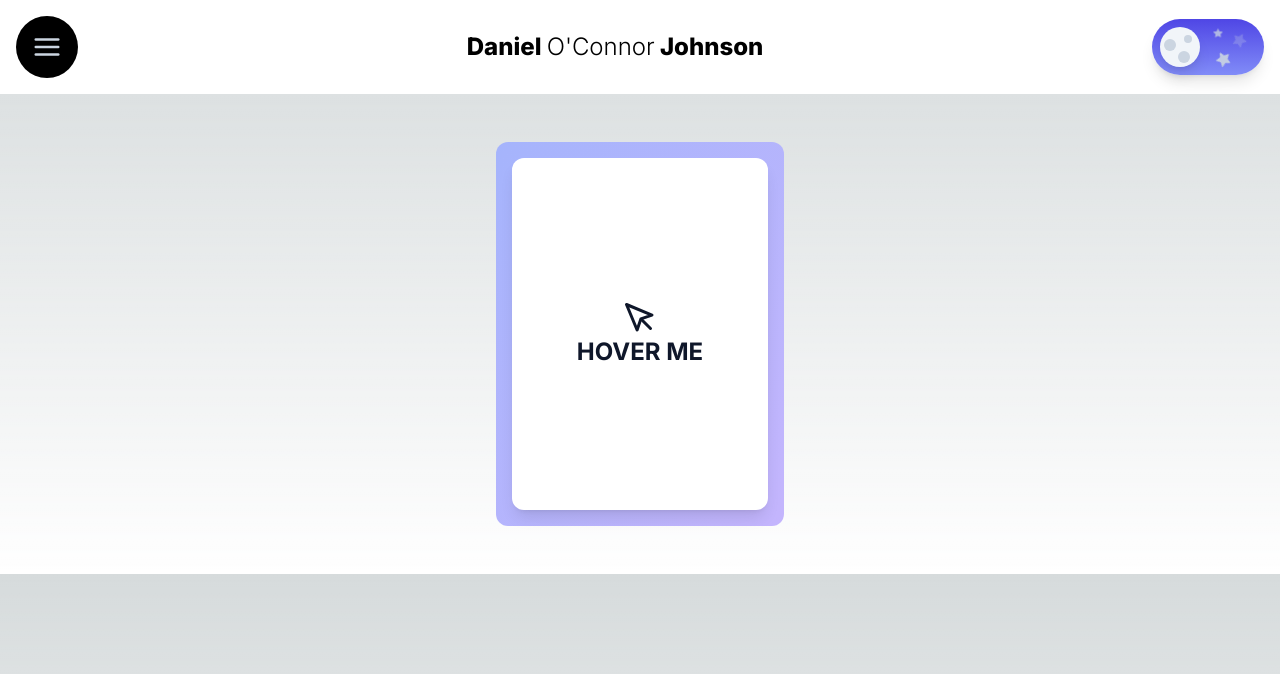
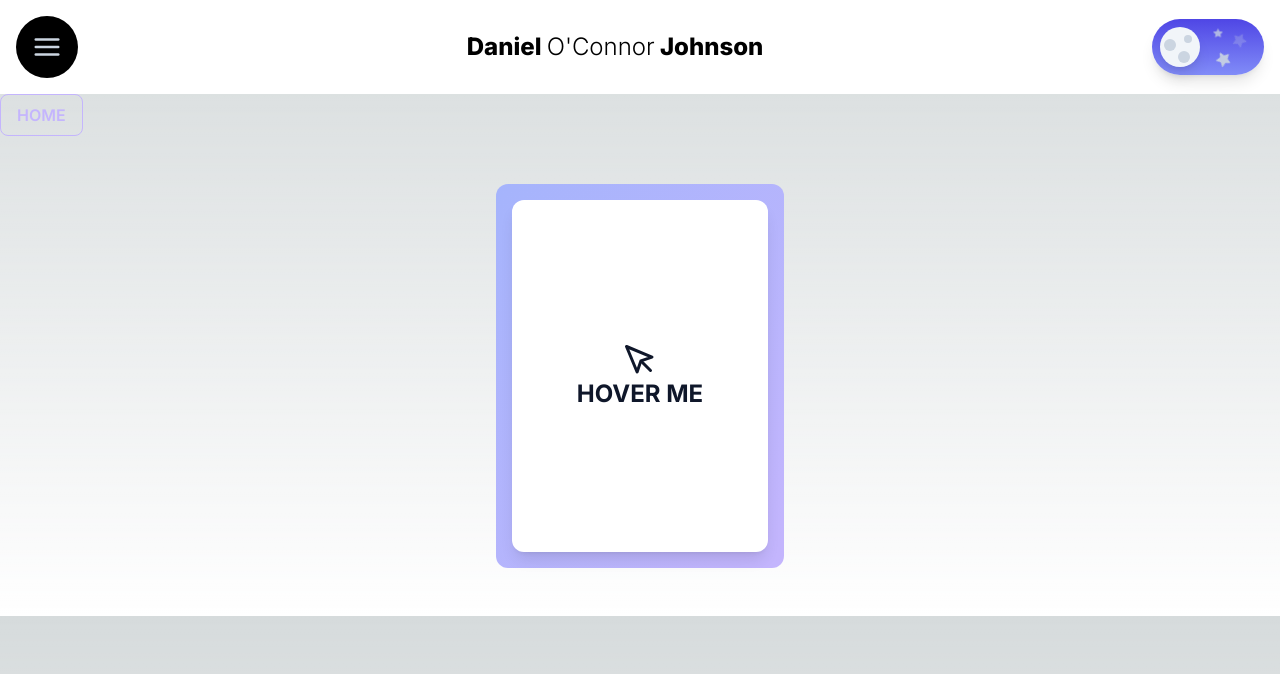
Before and after one commit to oconnorjohnson/portfolio23, a Next.js app: page / in a window 1280 px wide. Shown: the top 674 px of the page. Built offline with nearby package versions, Linux system fonts and the light colour scheme.

Commit message:
added dark: to app/components/shared/button

```diff
--- a/app/components/shared/Button.tsx
+++ b/app/components/shared/Button.tsx
@@ -1,4 +1,3 @@
-import { FiLogIn } from "react-icons/fi";
 import { IconType } from "react-icons";
 
 type ButtonProps = {
@@ -17,17 +16,17 @@ const RoundedSlideButton: React.FC<ButtonProps> = ({
       onClick={onClick}
       className={`
           relative z-0 flex items-center gap-2 overflow-hidden rounded-lg border-[1px]
-          border-violet-300 px-4 py-2 font-semibold
-          uppercase text-violet-300 transition-all duration-500
+          border-violet-300 dark:border-black px-4 py-2 font-semibold
+          uppercase text-violet-300 dark:text-black transition-all duration-500
 
           before:absolute before:inset-0
           before:-z-10 before:translate-x-[150%]
           before:translate-y-[150%] before:scale-[2.5]
-          before:rounded-[100%] before:bg-violet-300
+          before:rounded-[100%] before:bg-violet-300 dark:before:bg-black
           before:transition-transform before:duration-1000
           before:content-[""]
 
-          hover:scale-105 hover:text-neutral-900
+          hover:scale-105 hover:text-neutral-900 dark:hover:text-white
           hover:before:translate-x-[0%]
           hover:before:translate-y-[0%]
           active:scale-95`}
--- a/app/page.tsx
+++ b/app/page.tsx
@@ -5,7 +5,6 @@ import Hero from "@/app/components/root/hero/Hero";
 import Button from "@/app/components/shared/Button";
 import { useRouter } from "next/navigation";
 import { FiHome } from "react-icons/fi";
-// import DarkModeToggle from "@/app/components/shared/DarkModeToggle";
 
 export default function Home() {
   const router = useRouter();
@@ -13,6 +12,13 @@ export default function Home() {
     <>
       <main>
         <NavBar />
+        <Button
+          onClick={() => {
+            router.push("/");
+          }}
+        >
+          Home
+        </Button>
         <Hero />
       </main>
     </>
```
Also changed, not shown: 1 other file (tests, documents, lock files or other folders).
